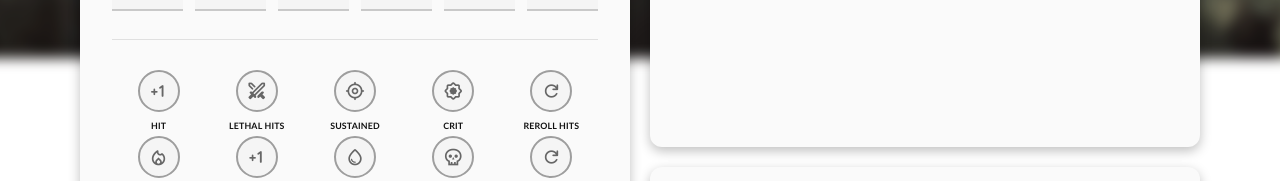
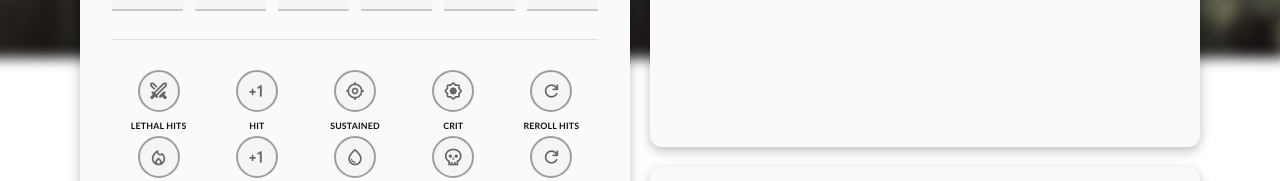
Before and after one commit to zlashie/warhammerarmycalc, an Angular app in the folder frontend/: page /calculator in a window 1280 px wide. Shown: the part 762-943 px from the top of the page. Built offline with nearby package versions, Linux system fonts and the light colour scheme.

Commit message:
Adjusting order of modifiers

```diff
--- a/frontend/src/app/pages/army-calc/components/add-unit-card/add-unit-card.component.html
+++ b/frontend/src/app/pages/army-calc/components/add-unit-card/add-unit-card.component.html
@@ -37,17 +37,17 @@
     <div class="toggle-grid">
 
       <app-toggle-orb
+        label="Lethal Hits"
+        abbreviation="LH"
+        icon="swords"
+        [(active)]="currentUnit.toggles.lethal">
+      </app-toggle-orb>
+
+      <app-toggle-orb
         label="Hit"
         abbreviation="+1"
         icon="exposure_plus_1"
         [(active)]="currentUnit.toggles.plusOneHit">
-      </app-toggle-orb>
-
-      <app-toggle-orb
-        label="Lethal Hits"
-        abbreviation="LH"
-        icon="swords"
-        [(active)]="currentUnit.toggles.lethal">
       </app-toggle-orb>
 
       <app-toggle-orb
--- a/frontend/src/app/pages/army-calc/components/ledger-card/ledger-card.component.html
+++ b/frontend/src/app/pages/army-calc/components/ledger-card/ledger-card.component.html
@@ -20,8 +20,8 @@
 
           <div class="orb-signature">
             <!-- Hit Modifiers -->
+            <div class="mini-indicator" [class.active]="unit.toggles.lethal"></div>
             <div class="mini-indicator" [class.active]="unit.toggles.plusOneHit"></div>
-            <div class="mini-indicator" [class.active]="unit.toggles.lethal"></div>
             <div class="mini-indicator" [class.active]="unit.toggles.sustained"></div>
             <div class="mini-indicator" [class.active]="unit.toggles.crit < 6"></div>
             <div class="mini-indicator" [class.active]="unit.toggles.rerollHits !== 'NONE'"></div>
```
